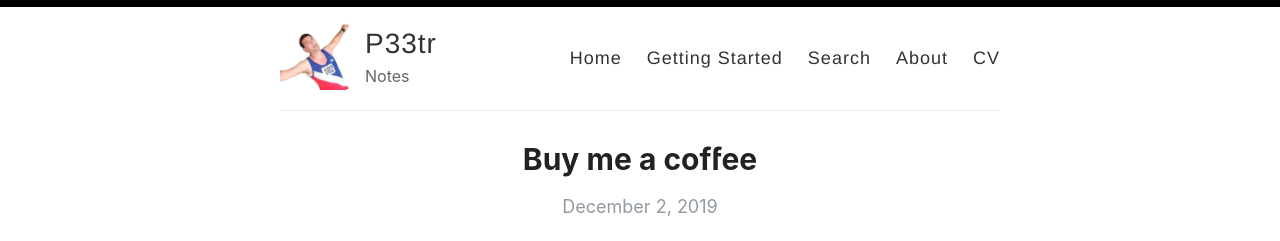
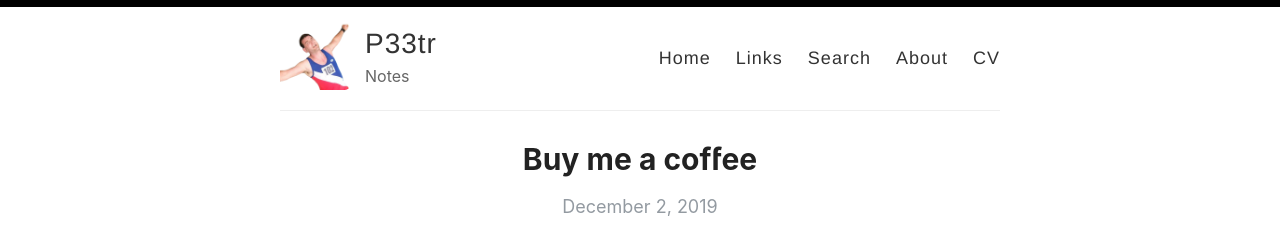
Before and after one commit to petermarshall/blog, a Jekyll site: the page built from index.html, in a window 1280 px wide. Shown: the top 241 px of the page. Built offline with Jekyll 4.4.1, drawn with Linux system fonts in a browser that asks for light colours; the list of posts is cut into pages by our own code.

Commit message:
added links to default page

```diff
--- a/_layouts/default.html
+++ b/_layouts/default.html
@@ -28,7 +28,7 @@
 
             <nav>
               <a href="{{ site.baseurl }}/">Home</a>
-              <a href="{{ site.baseurl }}/getting-started">Getting Started</a>
+              <a href="{{ site.baseurl }}/links">Links</a>
               <a href="{{ site.baseurl }}/search">Search</a>
               <a href="{{ site.baseurl }}/about">About</a>
               <a href="{{ site.baseurl }}/cv">CV</a>
```
